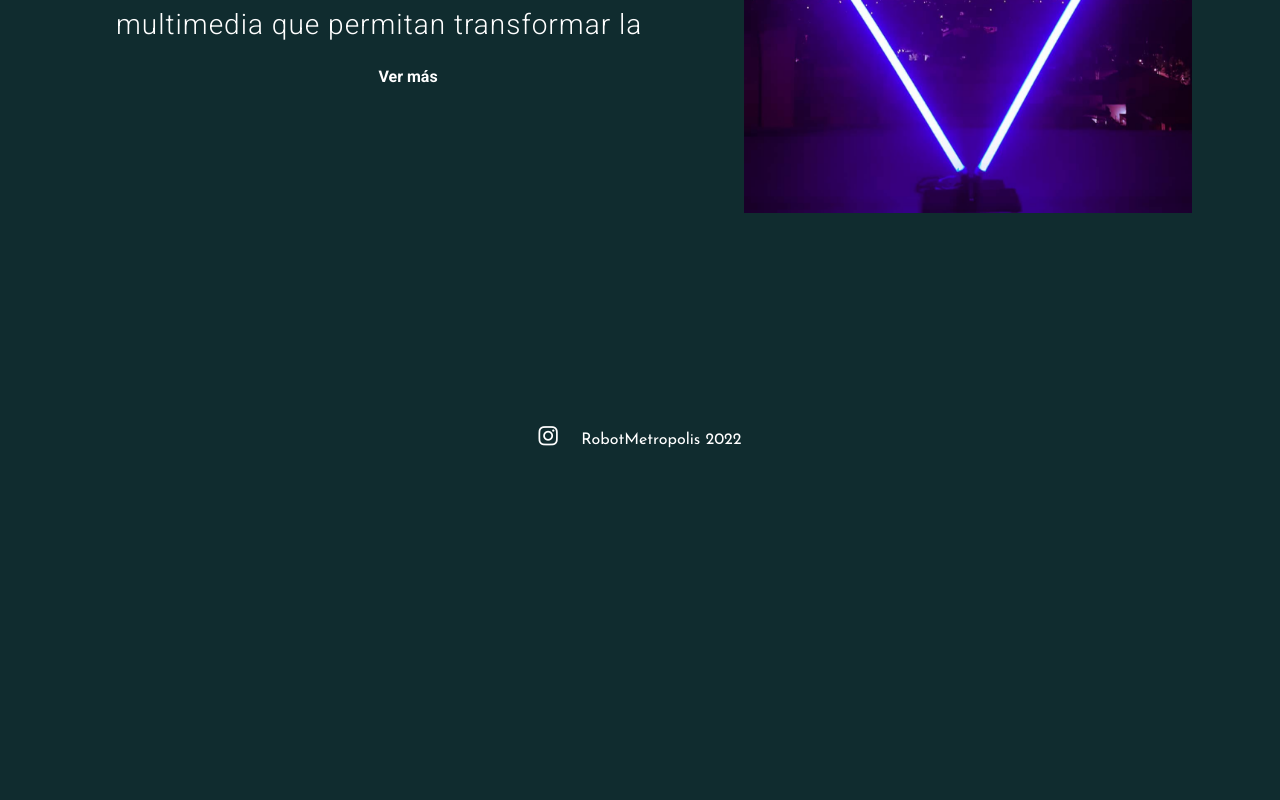
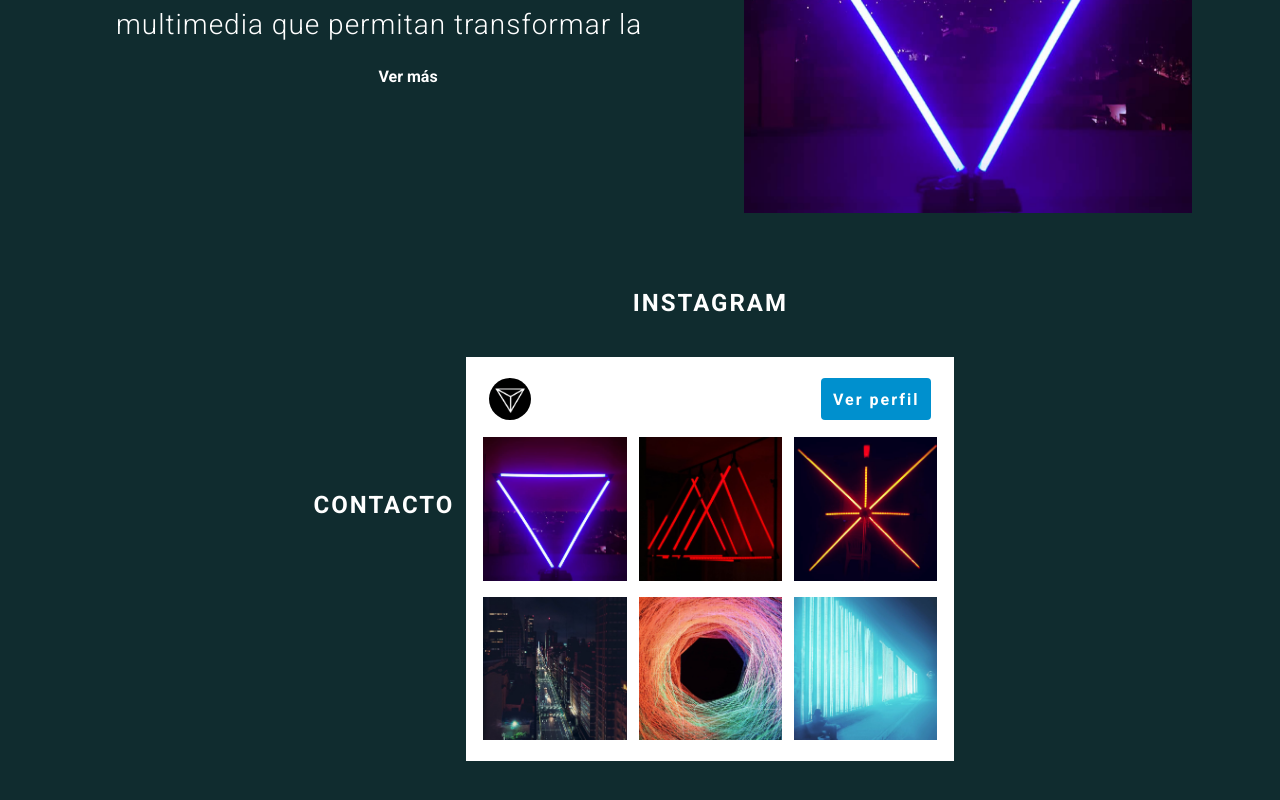
Before and after one commit to andresdeinnocentiis/robot-metropolis, a React (Create React App) app: page / in a window 1280 px wide. Shown: the part 372-1172 px from the top of the page. Before the commit the page ends 821 px from the top, so only its background shows below. Built offline with nearby package versions, Linux system fonts and the light colour scheme.

Commit message:
instagram-section 100%

```diff
--- a/package.json
+++ b/package.json
@@ -14,6 +14,7 @@
     "react": "^18.0.0",
     "react-bootstrap": "^2.3.1",
     "react-dom": "^18.0.0",
+    "react-instagram-embed": "^3.0.0",
     "react-router-dom": "^6.3.0",
     "react-scripts": "5.0.1",
     "web-vitals": "^2.1.4"
--- a/src/App.jsx
+++ b/src/App.jsx
@@ -8,6 +8,7 @@ import {
 import NavBar from "./components/NavBar"
 import Main from "./components/Main";
 import Footer from "./components/Footer";
+
 
 
 function App() {
--- a/src/LangScripts/langScripts.js
+++ b/src/LangScripts/langScripts.js
@@ -56,6 +56,19 @@ const langScripts = {
         }
     },
 
+    instagram: {
+        title: {
+            spanish: "INSTAGRAM",
+            english: "INSTAGRAM",
+        },
+        view: {
+            spanish: "Ver perfil",
+            english: "View profile",
+        }
+    },
+
+
+
     footer : {
         text: {
             spanish: "RobotMetropolis 2022",
--- /dev/null
+++ b/src/components/ContactInfo.jsx
@@ -0,0 +1,33 @@
+import React, {useContext, useEffect, useState} from 'react'
+import { isMobile } from "../functions/isMobile";
+import { LightDarkThemeContext } from "../contexts/LightDarkThemeContext";
+import { LanguageContext } from "../contexts/LanguageContext";
+
+
+
+
+
+
+const ContactInfo = () => {
+
+    const { darkMode } = useContext(LightDarkThemeContext)
+    const { language, langScripts } = useContext(LanguageContext)
+    const [mobile, setMobile] = useState(isMobile())
+
+
+    window.addEventListener("resize", () => {
+        if(window.innerWidth > 500) {
+            setMobile(false)
+        } else {
+            setMobile(true)
+        }
+    })
+
+    return (
+        <div className='contact-section'>
+            <h1 className='contact-section__title'>{langScripts.contact.title[language]}</h1>
+        </div>
+    )
+}
+
+export default ContactInfo
--- /dev/null
+++ b/src/components/Instagram.jsx
@@ -0,0 +1,52 @@
+import React, {useContext} from 'react'
+import { LanguageContext } from "../contexts/LanguageContext";
+import Img1 from "../source/images/products/img1.png"
+import Img2 from "../source/images/products/img2.png"
+import Img3 from "../source/images/products/img3.png"
+import Img4 from "../source/images/products/img4.png"
+import Img5 from "../source/images/products/img5.png"
+import Img6 from "../source/images/products/img6.png"
+
+
+
+const Instagram = () => {
+
+    const { language, langScripts } = useContext(LanguageContext)
+
+
+    return (
+        <div className='instagram-section'>
+            <h1 className='instagram-section__title'>{langScripts.instagram.title[language]}</h1>
+            <div className='instagram-section__profile'>
+                <div className='profile__first-line'>
+                    <div className='first-line__profile-img'></div>
+                    <div className='first-line__view-profile'>
+                        <a href="https://www.instagram.com/robotmetropolis/" target="_blank" rel="noreferrer">{langScripts.instagram.view[language]}</a>
+                    </div>
+                </div>
+                <div className='profile__grid'>
+                    <a href='https://www.instagram.com/p/BsVMHK9AcQG/' className='grid__img' target="_blank" rel="noreferrer">
+                        <img className='grid-img' src={Img1} alt="" />
+                    </a>
+                    <a href='https://www.instagram.com/p/B7TDWbaAb76/' className='grid__img' target="_blank" rel="noreferrer">
+                        <img className='grid-img' src={Img2} alt="" />
+                    </a>
+                    <a href='https://www.instagram.com/p/Buk0NcJAijN/' className='grid__img' target="_blank" rel="noreferrer">
+                        <img className='grid-img' src={Img3} alt="" />
+                    </a>
+                    <a href='https://www.instagram.com/p/CXr2jV3Adez/' className='grid__img' target="_blank" rel="noreferrer">
+                        <img className='grid-img' src={Img4} alt="" />
+                    </a>
+                    <a href='https://www.instagram.com/p/CGbp2JggKXj/' className='grid__img' target="_blank" rel="noreferrer">
+                        <img className='grid-img' src={Img5} alt="" />
+                    </a>
+                    <a href='https://www.instagram.com/p/CR9FXJog43a/' className='grid__img' target="_blank" rel="noreferrer">
+                        <img className='grid-img' src={Img6} alt="" />
+                    </a>
+                </div>
+            </div>
+        </div>
+    )
+}
+
+export default Instagram
--- a/src/components/Main.jsx
+++ b/src/components/Main.jsx
@@ -7,7 +7,8 @@ import logoDesktopforLight from "../icons/logo-text-for-light.svg"
 import AnimaticLogo from "./animaticLogo";
 import Image from './Image';
 import products from '../products/products'
-
+import ContactInfo from './ContactInfo';
+import Instagram from './Instagram';
 
 const Main = () => {
     const { darkMode } = useContext(LightDarkThemeContext)
@@ -69,6 +70,10 @@ const Main = () => {
                 </div>
                 <Image product={products.product1} />
             </div>
+            <section className='contact-instagram-section'>
+                <ContactInfo />
+                <Instagram />
+            </section>
         </main>
     )
 }
--- a/src/index.css
+++ b/src/index.css
@@ -1,5 +1,5 @@
 @import url('https://fonts.googleapis.com/css2?family=Roboto:ital,wght@0,300;0,400;0,500;0,700;0,900;1,100;1,300;1,400;1,500;1,700;1,900&display=swap');
-
+@import url('https://fonts.googleapis.com/css2?family=Josefin+Sans:ital,wght@0,100;0,200;0,300;0,400;0,500;0,600;0,700;1,100;1,200;1,300;1,400;1,500;1,600;1,700&display=swap');
 
 /* ROOT VARIABLES */
 
@@ -460,7 +460,7 @@ a {
 
 /* End of MAIN */
 
-/* IMAGE COMPONENT (DESKTOP) */
+/* IMAGE COMPONENT (MOBILE) */
 
 .image-container {
   align-self: flex-start;
@@ -547,6 +547,109 @@ a {
 }
 
 /* End of IMAGE COMPONENT */
+
+
+
+/* CONTACT-INSTAGRAM SECTION (MOBILE) */
+
+.contact-instagram-section {
+  display: flex;
+  flex-direction: column-reverse;
+  justify-content: center;
+  align-items:center;
+  margin-top: 44px;
+  letter-spacing: 2px;
+  margin: 50px 0;
+}
+
+.contact-section, .instagram-section h1 {
+  margin: 20px 0 40px 0;
+}
+
+/* CONTACT SECTION (MOBILE) */
+.contact-section {
+  display: flex;
+  flex-direction: column;
+  align-items: center;
+  justify-content: center;
+}
+
+/* End of CONTACT SECTION (MOBILE) */
+
+/* INSTAGRAM SECTION (MOBILE) */
+.instagram-section {
+  display: flex;
+  flex-direction: column;
+  align-items: center;
+  justify-content: center;
+  width: 100%;
+  padding: 12px;
+}
+
+.instagram-section__profile {
+  width: 100%;
+  background-color: var(--lightColor);
+  padding: 8px;
+
+}
+
+.profile__grid {
+  display: grid;
+  grid-template-columns: repeat(3, 1fr);
+  grid-template-rows: repeat(2, 1fr);
+  grid-column-gap: 6px;
+  grid-row-gap: 3px;
+  max-width: 100%;
+  max-height:100%;
+}
+
+.profile__first-line {
+  padding: 4px 6px 0px ;
+  display: flex;
+  flex-direction: row;
+  justify-content: space-between;
+}
+
+.first-line__profile-img {
+  background-color: #000000;
+  background-image: url('./source/images/profile-image.png');
+  background-position: center;
+  background-position-y: 6px;
+  background-repeat: no-repeat;
+  background-size: cover;
+  background-size:40px;
+  width: 42px;
+  height: 42px;
+  border-radius: 50%;
+  display: flex;
+  justify-content: center;
+  align-items: center;
+  margin-bottom: 17px;
+}
+
+.first-line__view-profile {
+  width: 47%;
+  height: 42px;
+  background-color: #0090CE;
+  display: flex;
+  justify-content: center;
+  align-items: center;
+  font-weight: 700;
+  border-radius: 4px;
+  color: var(--lightColor);
+}
+
+
+.grid-img {
+  max-width: 100%;
+}
+
+/* End of INSTAGRAM (MOBILE) */
+
+/* End of CONTACT-INSTAGRAM SECTION (MOBILE) */
+
+
+
 
 
 /* =======================================================================================================================
@@ -756,7 +859,99 @@ a {
   }
 
 
-  /* End of IMAGE COMPONENT */
+  /* End of IMAGE COMPONENT (DESKTOP) */
+
+
+  /* CONTACT-INSTAGRAM SECTION (DESKTOP) */
+
+  .contact-instagram-section {
+    display: flex;
+    flex-direction: row;
+    justify-content: center;
+    align-items:center;
+    margin-top: 44px;
+    letter-spacing: 2px;
+    font-family: 'Josefin Sans', sans-serif;
+  }
+
+
+
+  /* CONTACT SECTION (DESKTOP) */
+  .contact-section {
+    display: flex;
+    flex-direction: column;
+    align-items: center;
+    justify-content: center;
+  }
+  /* End of CONTACT SECTION (DESKTOP) */
+
+  /* INSTAGRAM SECTION (DESKTOP) */
+  .instagram-section {
+    display: flex;
+    flex-direction: column;
+    align-items: center;
+    justify-content: center;
+    width: 40%;
+  }
+
+  .instagram-section__profile {
+    width: 100%;
+    background-color: var(--lightColor);
+    padding: 17px;
+  }
+
+  .profile__grid {
+    display: grid;
+    grid-template-columns: repeat(3, 1fr);
+    grid-template-rows: repeat(2, 1fr);
+    grid-column-gap: 12px;
+    grid-row-gap: 12px;
+    max-width: 100%;
+    max-height:100%;
+  }
+
+  .profile__first-line {
+    display: flex;
+    flex-direction: row;
+    justify-content: space-between;
+  }
+
+  .first-line__profile-img {
+    background-color: #000000;
+    background-image: url('./source/images/profile-image.png');
+    background-position: center;
+    background-position-y: 6px;
+    background-repeat: no-repeat;
+    background-size: cover;
+    background-size:40px;
+    width: 42px;
+    height: 42px;
+    border-radius: 50%;
+    display: flex;
+    justify-content: center;
+    align-items: center;
+    margin-bottom: 17px;
+  }
+
+  .first-line__view-profile {
+    width: 25%;
+    height: 42px;
+    background-color: #0090CE;
+    display: flex;
+    justify-content: center;
+    align-items: center;
+    font-weight: 700;
+
+  }
+
+
+  .grid-img {
+    max-width: 100%;
+  }
+  /* End of CONTACT INSTAGRAM (DESKTOP) */
+
+
+  /* End of CONTACT-INSTAGRAM SECTION (DESKTOP) */
 
 
   /*FOOTER*/
```
Also changed, not shown: src/source/images/profile-image.png (added), 1 other file (tests, documents, lock files or other folders).
